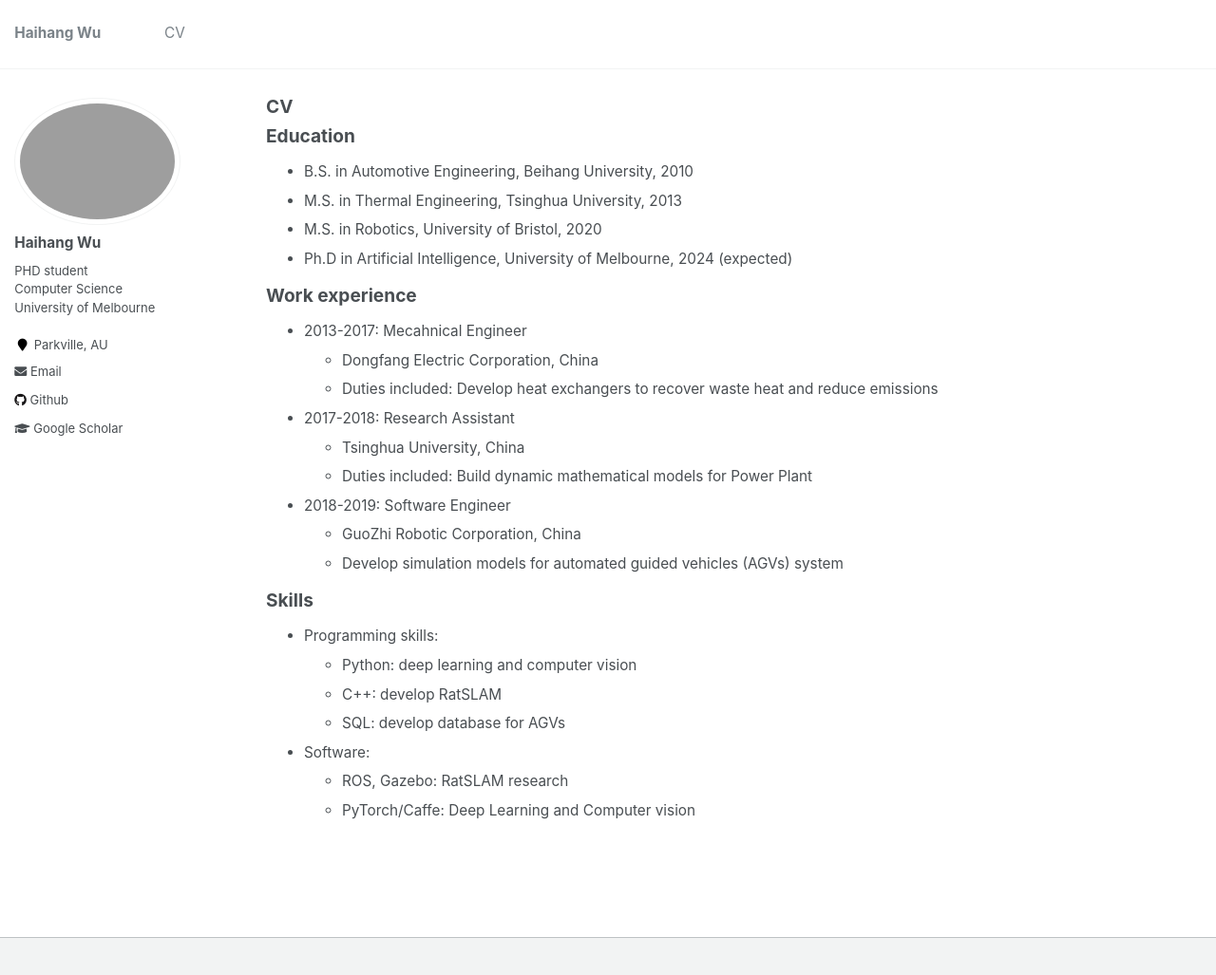
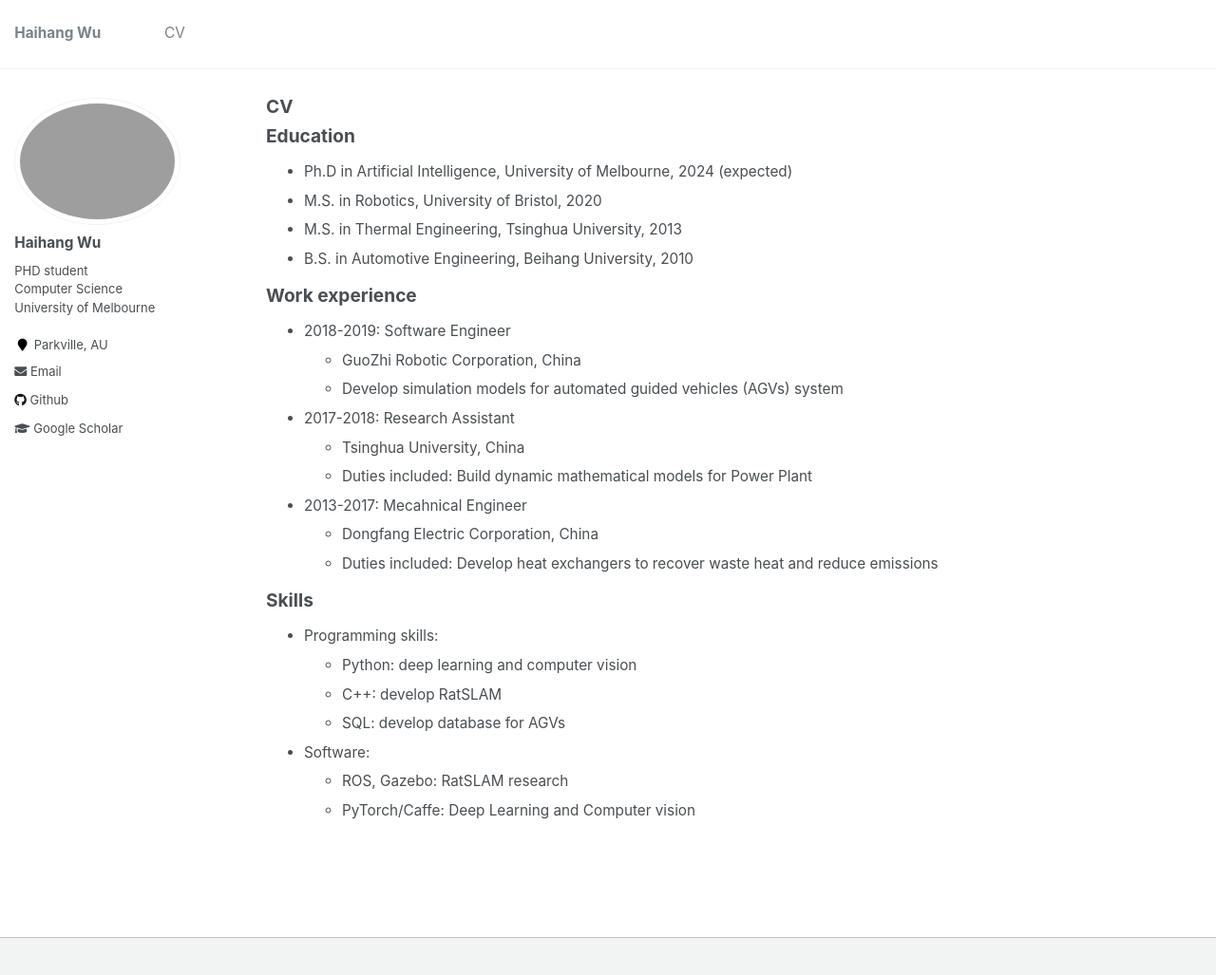
Before and after one commit to HaihangWu/HaihangWu.github.io, a Jekyll site: the page built from _pages/cv.md, in a window 1280 px wide and 1049 px high. Shown: the top 1027 px of the window at 95% size. Built offline with Jekyll 4.4.1, drawn with Linux system fonts in a browser that asks for light colours.

Commit message:
Update cv.md

```diff
--- a/_pages/cv.md
+++ b/_pages/cv.md
@@ -11,24 +11,25 @@ redirect_from:
 
 Education
 ======
+* Ph.D in Artificial Intelligence, University of Melbourne, 2024 (expected)
+* M.S. in Robotics, University of Bristol, 2020
+* M.S. in Thermal Engineering, Tsinghua University, 2013
 * B.S. in Automotive Engineering, Beihang University, 2010
-* M.S. in Thermal Engineering, Tsinghua University, 2013
-* M.S. in Robotics, University of Bristol, 2020
-* Ph.D in Artificial Intelligence, University of Melbourne, 2024 (expected)
 
 Work experience
 ======
-* 2013-2017: Mecahnical Engineer
-  * Dongfang Electric Corporation, China
-  * Duties included: Develop heat exchangers to recover waste heat and reduce emissions
+* 2018-2019: Software Engineer
+  * GuoZhi Robotic Corporation, China
+  * Develop simulation models for automated guided vehicles (AGVs) system
 
 * 2017-2018: Research Assistant
   * Tsinghua University, China
   * Duties included: Build dynamic mathematical models for Power Plant
 
-* 2018-2019: Software Engineer
-  * GuoZhi Robotic Corporation, China
-  * Develop simulation models for automated guided vehicles (AGVs) system
+* 2013-2017: Mecahnical Engineer
+  * Dongfang Electric Corporation, China
+  * Duties included: Develop heat exchangers to recover waste heat and reduce emissions
+
 
 Skills
 ======
```
